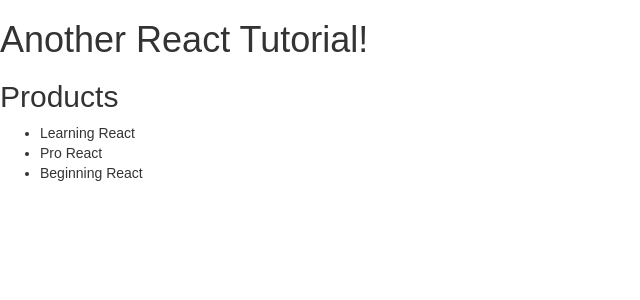
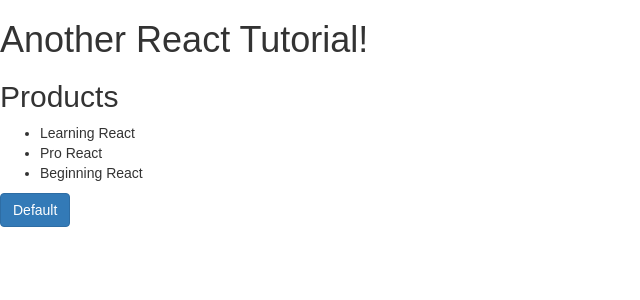
Before and after one commit to gitasong/greg-lim-product-list, a React (Create React App) app: page / in a window 1280 px wide. Shown: the top 300 px of the page, without its empty margins (0-640 px from the left). Built offline with nearby package versions, Linux system fonts and the light colour scheme.

Commit message:
add button in button-primary style

```diff
--- a/src/App.js
+++ b/src/App.js
@@ -1,5 +1,6 @@
 import React, { Component } from 'react';
 import Products from './Products';
+import { Button } from 'react-bootstrap';
 
 class App extends Component {
   render() {
@@ -7,6 +8,7 @@ class App extends Component {
       <div>
         <h1>Another React Tutorial!</h1>
         <Products />
+        <Button bsStyle="primary">Default</Button>
       </div>
     );
   }
```
